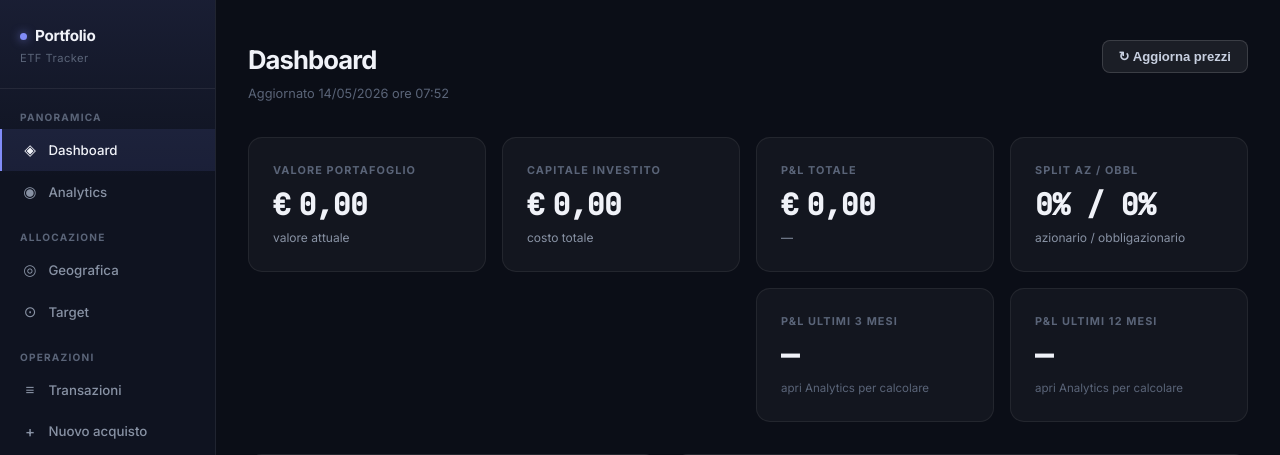
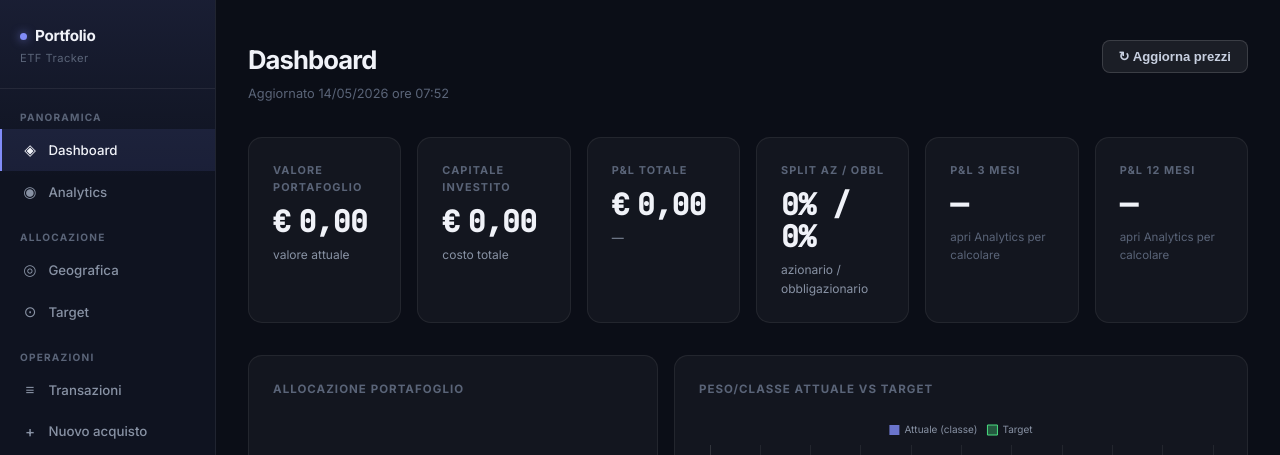
Before and after one commit to MatteoPerico/portfolio-tracker, a Flask app: page / in a window 1280 px wide. Shown: the top 455 px of the page. Run offline with Flask 3, Linux system fonts and the light colour scheme; data that the repository does not hold is empty; a map, chart or similar area stays blank.

Commit message:
Put all 6 KPI cards on a single row (grid g6)
Co-Authored-By: Claude Sonnet 4.6 <noreply@anthropic.com>

```diff
--- a/templates/index.html
+++ b/templates/index.html
@@ -238,6 +238,7 @@
     .g2 { grid-template-columns: 1fr 1fr; }
     .g3 { grid-template-columns: 1fr 1fr 1fr; }
     .g4 { grid-template-columns: 1fr 1fr 1fr 1fr; }
+    .g6 { grid-template-columns: repeat(6, 1fr); }
     .g-3-1 { grid-template-columns: 3fr 1fr; }
     .g-5-7 { grid-template-columns: 5fr 7fr; }
     .g-4-8 { grid-template-columns: 4fr 8fr; }
@@ -433,6 +434,7 @@
       .brand-name, .brand-sub, .nav-item span:not(.nav-icon), .sidebar-footer span { display: none; }
       .main { padding: 1.25rem; }
       .g4, .g3 { grid-template-columns: 1fr 1fr; }
+      .g6 { grid-template-columns: 1fr 1fr 1fr; }
       .g-5-7, .g-4-8, .g-3-1, .g-3-3-6 { grid-template-columns: 1fr; }
     }
     @media (max-width: 600px) {
@@ -522,7 +524,7 @@
       <button class="btn btn-ghost" id="btn-refresh-prices" onclick="refreshPrices()">↻ Aggiorna prezzi</button>
     </div>
 
-    <div class="grid g4 mb">
+    <div class="grid g6 mb2">
       <div class="kpi">
         <div class="kpi-label">Valore portafoglio</div>
         <div class="kpi-val" id="kpi-total">—</div>
@@ -543,19 +545,15 @@
         <div class="kpi-val" id="kpi-split">—</div>
         <div class="kpi-sub">azionario / obbligazionario</div>
       </div>
-    </div>
-    <div class="grid g4 mb2">
-      <div></div>
-      <div></div>
       <div class="kpi">
-        <div class="kpi-label">P&amp;L ultimi 3 mesi</div>
+        <div class="kpi-label">P&amp;L 3 mesi</div>
         <div class="kpi-val" id="kpi-pnl-3m">—</div>
-        <div class="kpi-sub" id="kpi-pnl-3m-pct" style="font-size:.72rem;color:var(--muted)">carica Analytics per i dati</div>
+        <div class="kpi-sub" id="kpi-pnl-3m-pct" style="font-size:.72rem;color:var(--muted)">apri Analytics</div>
       </div>
       <div class="kpi">
-        <div class="kpi-label">P&amp;L ultimi 12 mesi</div>
+        <div class="kpi-label">P&amp;L 12 mesi</div>
         <div class="kpi-val" id="kpi-pnl-12m">—</div>
-        <div class="kpi-sub" id="kpi-pnl-12m-pct" style="font-size:.72rem;color:var(--muted)">carica Analytics per i dati</div>
+        <div class="kpi-sub" id="kpi-pnl-12m-pct" style="font-size:.72rem;color:var(--muted)">apri Analytics</div>
       </div>
     </div>
 
```
